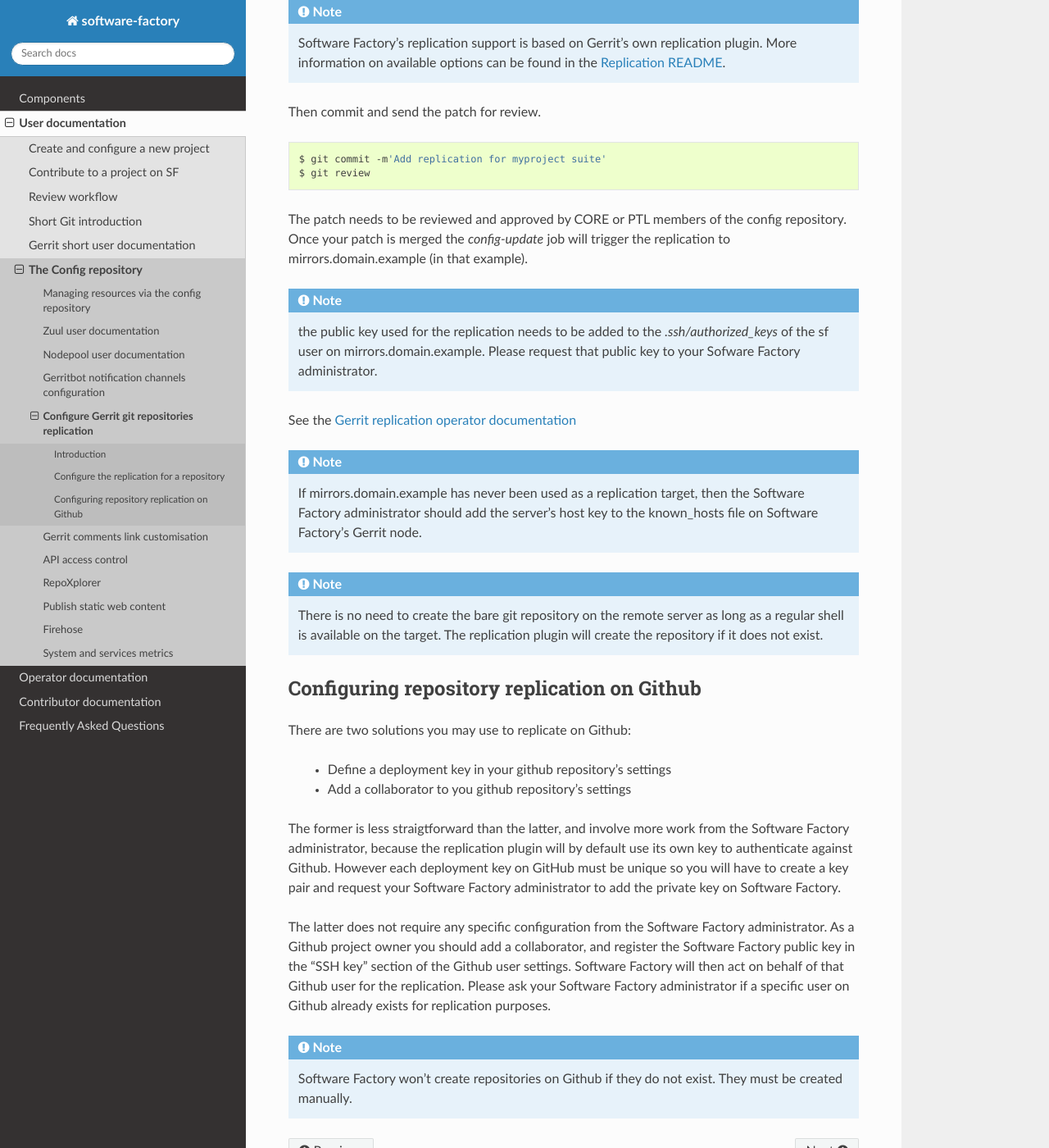
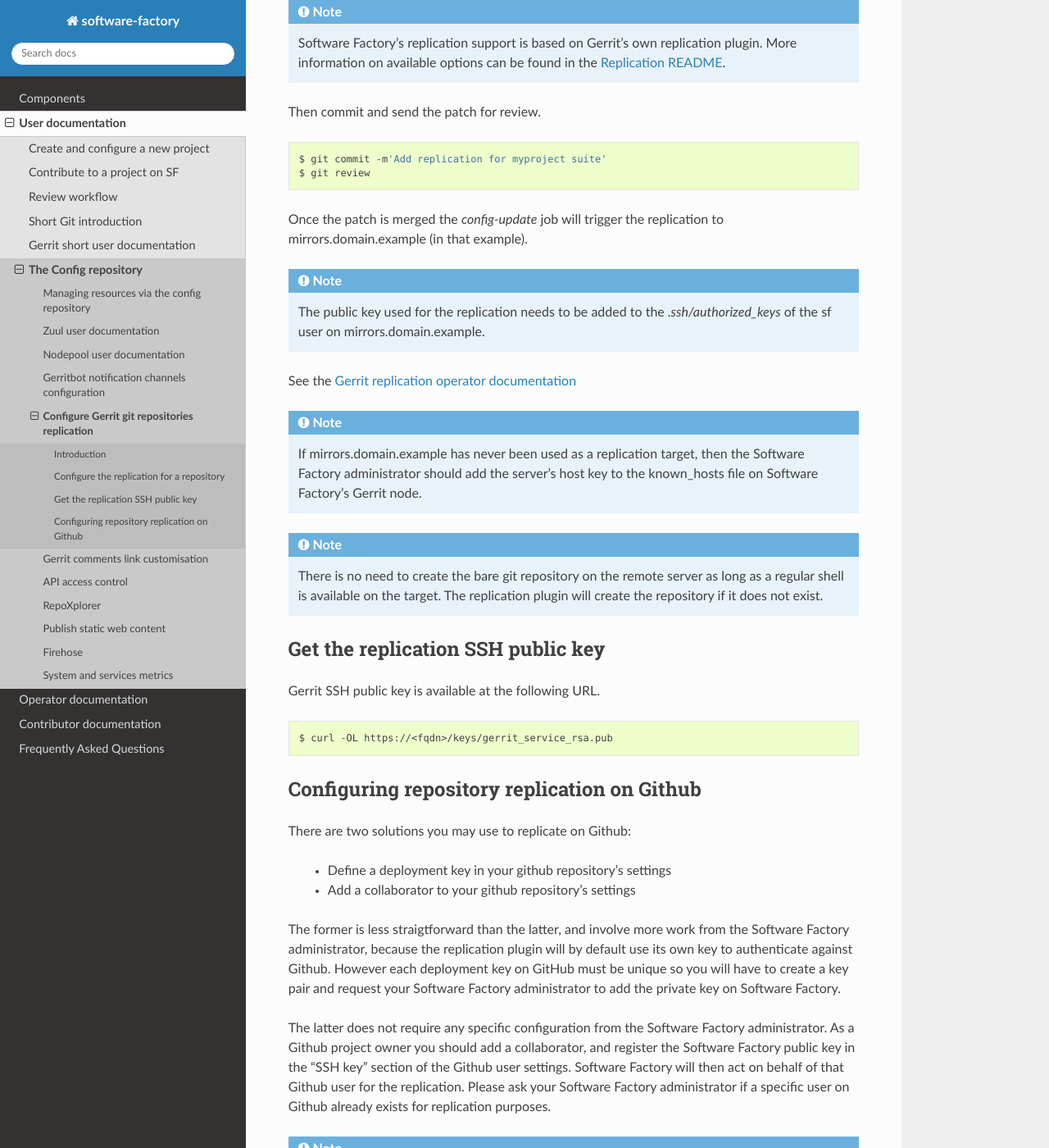
Before and after one commit to softwarefactory-project/sf-docs, a Sphinx documentation site: the page built from docs/user/gerrit_replication_user.rst, in a window 1280 px wide and 1400 px high, scrolled down 984 px. Shown: the whole window at 82% size. Built offline with Sphinx 7.4.7 and the Read the Docs theme 2.0.0, drawn with Linux system fonts in a browser that asks for light colours; some of the changed text lies outside the part shown.

Commit message:
Fix path to gerrit_repl_alias_helper.py
This patch also fix the retrieval instruction of gerrit
public key.

Change-Id: I29500f6bfc7d33f44f8e69a371230c9108373307

```diff
--- a/docs/user/gerrit_replication_user.rst
+++ b/docs/user/gerrit_replication_user.rst
@@ -28,7 +28,7 @@
 
 .. code-block:: bash
 
- $ git clone http://<fqdn>/r/config
+ $ git clone https://<fqdn>/r/config
 
 Edit the file *gerrit/replication.config* and add the following::
 
@@ -56,15 +56,14 @@
  $ git commit -m'Add replication for myproject suite'
  $ git review
 
-The patch needs to be reviewed and approved by CORE or PTL members
-of the config repository. Once your patch is merged the *config-update* job
-will trigger the replication to mirrors.domain.example (in that example).
+Once the patch is merged the *config-update* job will trigger the replication
+to mirrors.domain.example (in that example).
 
 .. note::
 
-  the public key used for the replication needs to be added to
-  the *.ssh/authorized_keys* of the sf user on mirrors.domain.example. Please
-  request that public key to your Sofware Factory administrator.
+  The public key used for the replication needs to be added to
+  the *.ssh/authorized_keys* of the sf user on mirrors.domain.example.
+
 
 See the :ref:`Gerrit replication operator documentation<gerrit-replication-operator>`
 
@@ -81,13 +80,22 @@
   replication plugin will create the repository if it does not exist.
 
 
+Get the replication SSH public key
+----------------------------------
+
+Gerrit SSH public key is available at the following URL.
+
+.. code-block:: bash
+
+  $ curl -OL https://<fqdn>/keys/gerrit_service_rsa.pub
+
 Configuring repository replication on Github
 --------------------------------------------
 
 There are two solutions you may use to replicate on Github:
 
  * Define a deployment key in your github repository's settings
- * Add a collaborator to you github repository's settings
+ * Add a collaborator to your github repository's settings
 
 The former is less straigtforward than the latter, and involve more work from the
 Software Factory administrator, because the replication plugin will by default use its
```
Also changed, not shown: docs/operator/gerrit_replication_operator.rst (+2 -14 lines).
